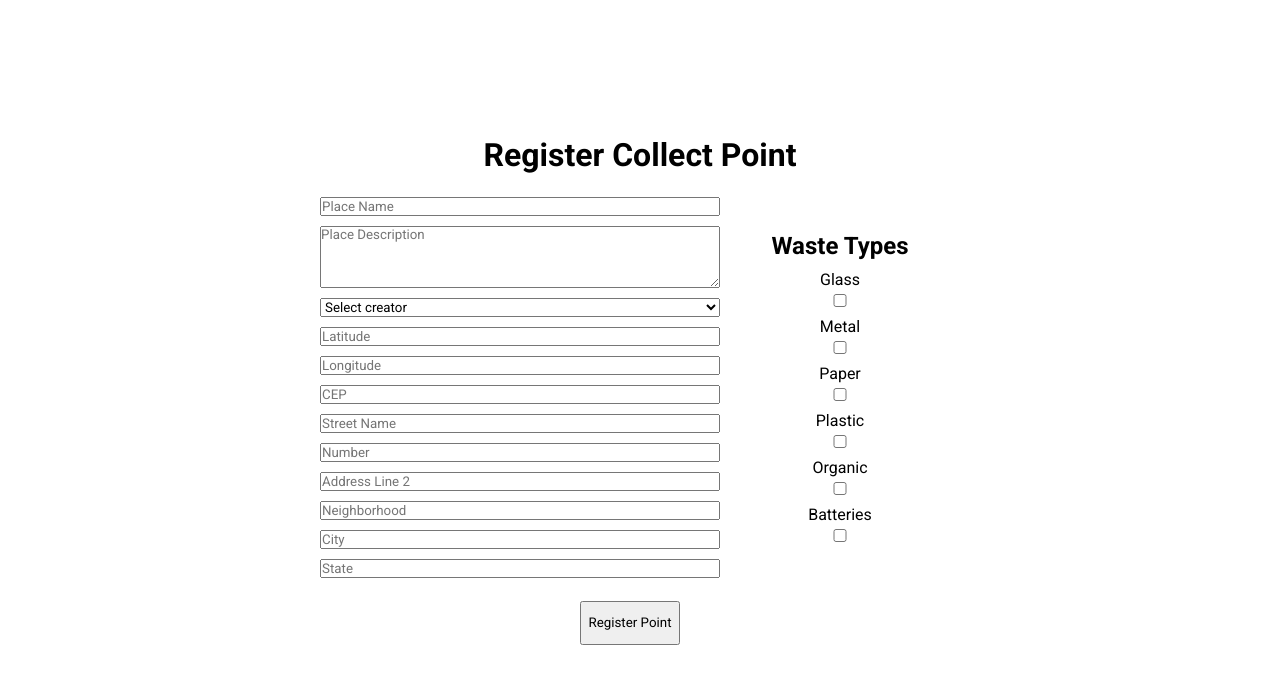
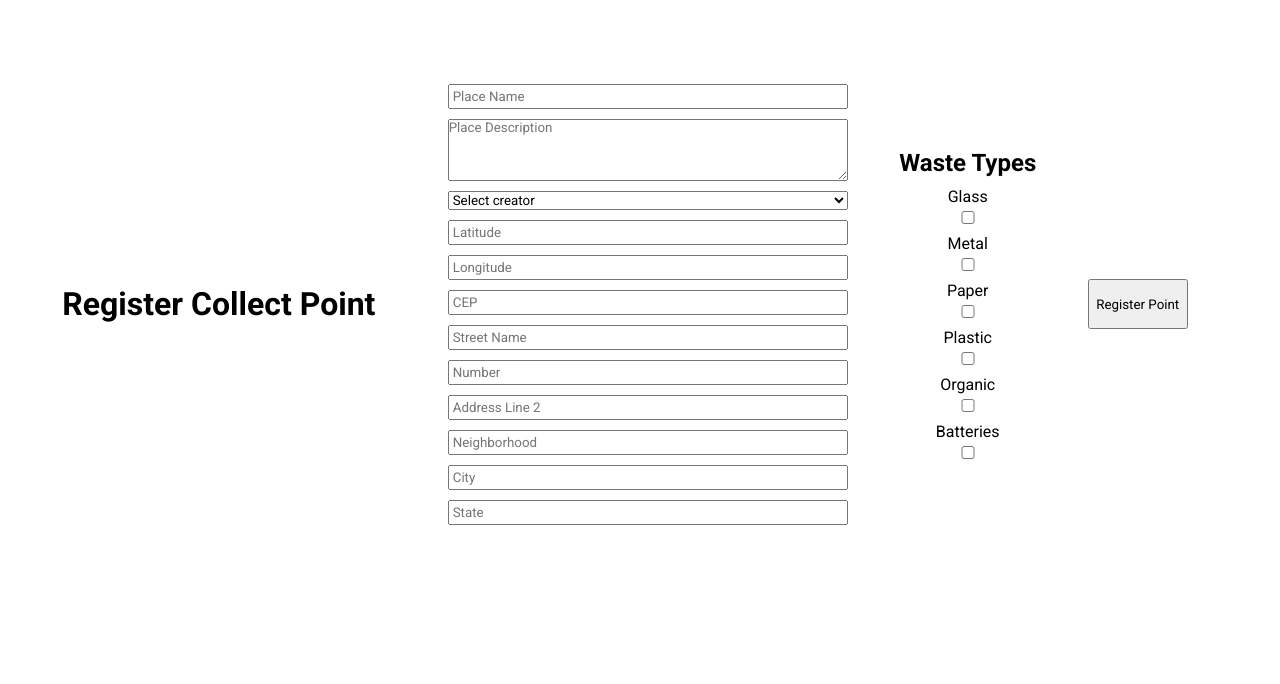
Before and after one commit to Felipevhm/recycleSpot, a React (Vite) app: page /register-place in a window 1280 px wide. Shown: the top 684 px of the page. Built offline with nearby package versions, Linux system fonts and the light colour scheme; data requests are answered from the project's data file.

Commit message:
Finish insertion of form with searchCEP into app

```diff
--- a/db/db.json
+++ b/db/db.json
@@ -152,6 +152,26 @@
       "neighborhood": "Distrito Industrial",
       "city": "Campina Grande",
       "state": "PB"
+    },
+    {
+      "id": "0bd4",
+      "placeName": "Maricá home",
+      "placeDescription": "aaa",
+      "creator": "ab37",
+      "latitude": "2",
+      "longitude": "3",
+      "wasteTypes": [
+        "Paper",
+        "Plastic",
+        "Batteries"
+      ],
+      "cep": "24900835",
+      "street": "Rua Gabriel Henrique de Farias Júnior",
+      "number": "4",
+      "addressLine2": "",
+      "neighborhood": "Centro",
+      "city": "Maricá",
+      "state": "RJ"
     }
   ]
 }
--- a/src/components/FormCollectPoint/index.jsx
+++ b/src/components/FormCollectPoint/index.jsx
@@ -83,8 +83,10 @@ function FormCollectPoint() {
 
   return (
     <div className={styles.main}>
+    <div className={styles.h1Wrapper}>
       <h1> Register Collect Point</h1>
-      <form action="" onSubmit={handleSubmit(handleCreateCollectPoint)}>
+      </div>
+      <form  onSubmit={handleSubmit(handleCreateCollectPoint)} style={{padding:'10px'}}>
         <div className={styles.userInteraction}>
 
           <div className={styles.inputsDiv}>
@@ -194,8 +196,7 @@ function FormCollectPoint() {
 
 
             </div>
-            {/* -------------------------------------- */}
-            <div className={styles.checkBoxField} >
+             <div className={styles.checkBoxField} >
               <h2>Waste Types</h2>
               {wasteTypes.map((type, index) => (
                 <div key={index} className={styles.checkBoxWrapper}>
@@ -209,11 +210,14 @@ function FormCollectPoint() {
                 </div>
               ))}
             </div>
+            <button style={{ height: "50px", width: "100px" }} type="submit">
+            Register Point
+          </button>
+            {/* -------------------------------------- */}
+
 
           </div>
-          <button style={{ height: "50px", width: "100px" }} type="submit">
-            Register Point
-          </button>
+
         </div>
         <div className={styles.errorsDiv}>
           {errors.placeName && <p>{errors.placeName.message}</p>}
--- a/src/components/FormCollectPoint/index.module.css
+++ b/src/components/FormCollectPoint/index.module.css
@@ -15,12 +15,13 @@ p {
 }
 
 .main {
-  height: 100vh;
-  width: 100vw;
+   /* padding-top: 10px; */
+  height: 76vh;
+  width: 100%;
   display: flex;
-  flex-direction: column;
+  flex-direction: row;
   align-items: center;
-  justify-content: center;
+  justify-content: space-evenly;
   overflow-y: scroll;
 }
 
@@ -34,6 +35,10 @@ p {
 
   gap: 20px;
 }
+
+.inputsDiv input {
+padding: 3px;
+ }
 
 button {
   width: 20%;
@@ -66,7 +71,7 @@ button {
   align-items: center;
   justify-content: center;
 
-  gap: 20px;
+  gap: 10px;
 }
 .checkBoxField {
   display: flex;
@@ -89,3 +94,10 @@ button {
   justify-content: center;
   width: 50%;
 }
+
+.h1Wrapper{
+   display: flex;
+   flex-direction: column;
+   align-items: center;
+   justify-content: center;
+}
--- a/src/pages/RegisterCollectPoint/index.jsx
+++ b/src/pages/RegisterCollectPoint/index.jsx
@@ -1,5 +1,6 @@
 import { useContext, useState, useEffect } from "react";
 import { AppContext } from "./../../context/AppContext";
+import FormCollectPoint from "./../../components/FormCollectPoint";
 
 import styles from "./styles.module.css";
 
@@ -29,7 +30,7 @@ function RegisterCollectPoint() {
     <div className={styles.main}>
       {/* -----------------------now the register----------------------------------------- */}
 
-      <h1>Register Collect Point</h1>
+      {/* <h1>Register Collect Point</h1>
       <input
         type="text"
         value={newCollectPoint.name}
@@ -56,8 +57,11 @@ function RegisterCollectPoint() {
             password: event.target.value,
           })
         }
-      />
-      <button
+      /> */}
+
+      <FormCollectPoint/>
+
+      {/* <button
         onClick={() => {
           registerCollectPoint(newCollectPoint);
           setNewCollectPoint(blankCollectPoint);
@@ -74,7 +78,7 @@ function RegisterCollectPoint() {
           }}
         >
           Refresh
-        </button>
+        </button> */}
 
 
 
```
